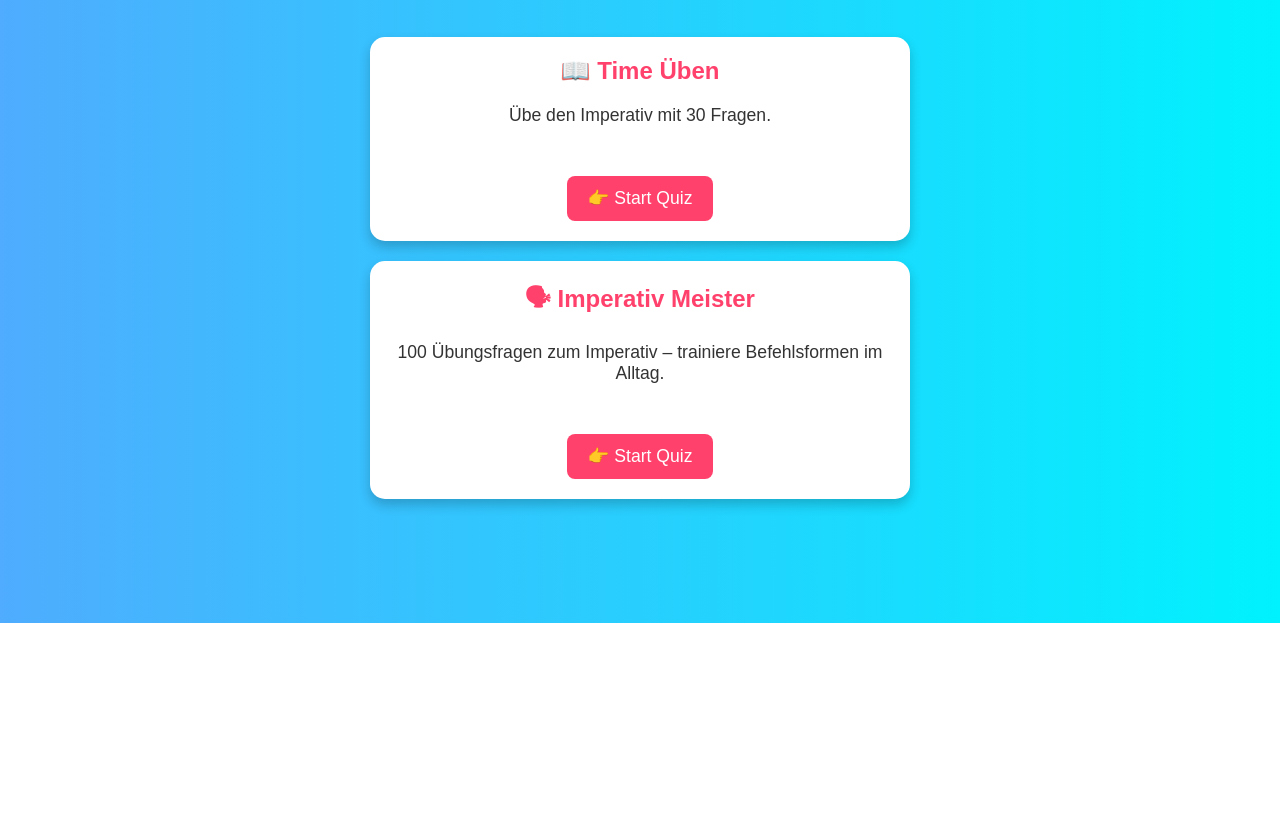
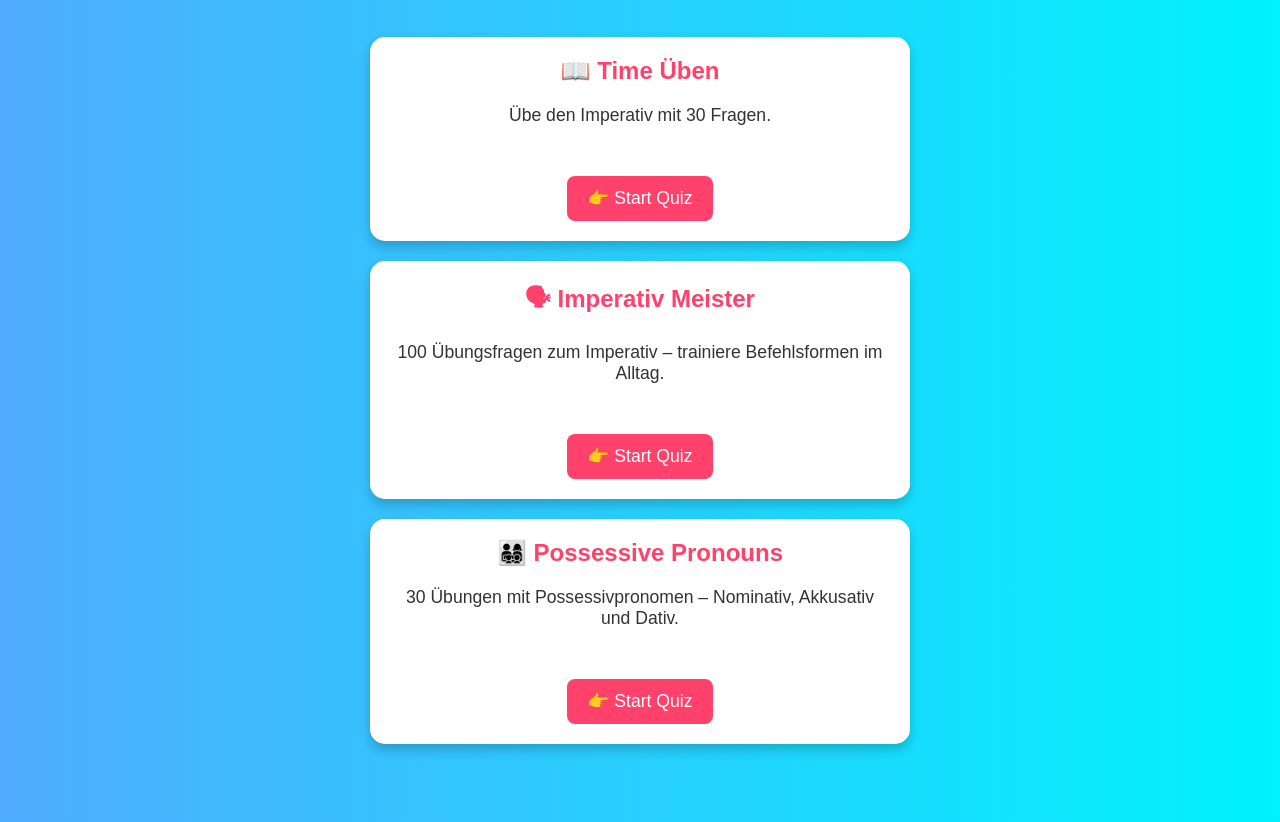
Before and after one commit to otengrabbafa87-afk/german-quizzes, a plain HTML site: page index.html in a window 1280 px wide. Shown: the part 177-999 px from the top of the page. Before the commit the page ends 800 px from the top, so only its background shows below. Drawn offline with Linux system fonts and the light colour scheme.

Commit message:
Update index.html

```diff
--- a/index.html
+++ b/index.html
@@ -70,6 +70,12 @@
   <a class="quiz-link" href="quiz_imperativ100.html">👉 Start Quiz</a>
 </div>
 
+<div class="quiz-card">
+  <h2>👨‍👩‍👧‍👦 Possessive Pronouns</h2>
+  <p>30 Übungen mit Possessivpronomen – Nominativ, Akkusativ und Dativ.</p>
+  <a class="quiz-link" href="quiz_possessive_pronouns.html">👉 Start Quiz</a>
+</div>
+
 
 
 
```
